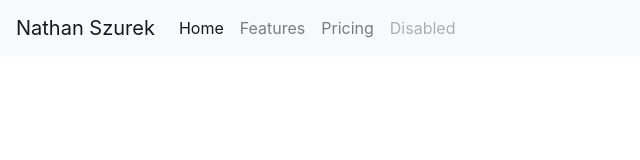
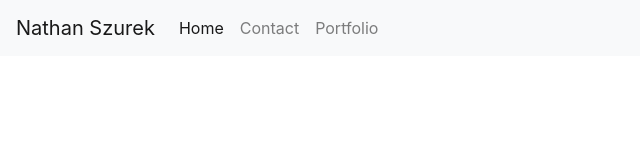
Before and after one commit to NathanSzu/Portfolio, a React (Create React App) app in the folder client/: page / in a window 1280 px wide. Shown: the top 160 px of the page, without its empty margins (0-640 px from the left). Built offline with nearby package versions, Linux system fonts and the light colour scheme.

Commit message:
Completed Navbar component

```diff
--- a/client/src/components/Navbar.js
+++ b/client/src/components/Navbar.js
@@ -6,16 +6,15 @@ function Navbar() {
 
     return (
         <nav className="navbar navbar-expand-lg navbar-light bg-light">
-            <a className="navbar-brand" href="#">Nathan Szurek</a>
+            <Link className="navbar-brand" to="/">Nathan Szurek</Link>
             <button className="navbar-toggler" type="button" data-toggle="collapse" data-target="#navbarNavAltMarkup" aria-controls="navbarNavAltMarkup" aria-expanded="false" aria-label="Toggle navigation">
                 <span className="navbar-toggler-icon"></span>
             </button>
             <div className="collapse navbar-collapse" id="navbarNavAltMarkup">
                 <div className="navbar-nav">
-                    <a className="nav-item nav-link active" href="#">Home <span className="sr-only">(current)</span></a>
-                    <a className="nav-item nav-link" href="#">Features</a>
-                    <a className="nav-item nav-link" href="#">Pricing</a>
-                    <a className="nav-item nav-link disabled" href="#">Disabled</a>
+                    <Link className={location.pathname === "/" ? "nav-item nav-link active" : "nav-item nav-link"} to="/">Home</Link>
+                    <Link className={location.pathname === "/Contact" ? "nav-item nav-link active" : "nav-item nav-link"} to="/Contact">Contact</Link>
+                    <Link className={location.pathname === "/Portfolio" ? "nav-item nav-link active" : "nav-item nav-link"}  to="/Portfolio">Portfolio</Link>
                 </div>
             </div>
         </nav>
```
